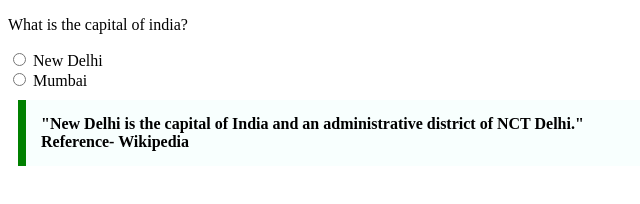
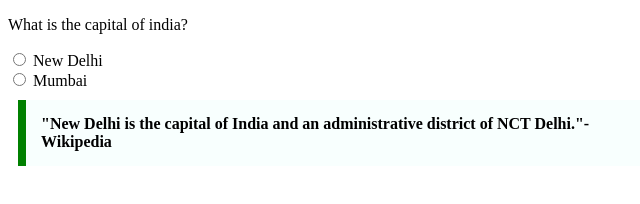
Before and after one commit to acciojob/trivia-Nishar-imam-ali, a website: page main.html in a window 1280 px wide. Shown: the full height of the page, 0-640 px from the left. Drawn offline with Linux system fonts and the light colour scheme.

Commit message:
created a submission

```diff
--- a/main.html
+++ b/main.html
@@ -29,7 +29,7 @@
 </form>
 
 	<blockquote class="quote">
-        "New Delhi is the capital of India and an administrative district of NCT Delhi." <br> Reference- Wikipedia
+        "New Delhi is the capital of India and an administrative district of NCT Delhi."- Wikipedia
     </blockquote>
     <script type="text/javascript" src="./script.js">
 </script>
```
